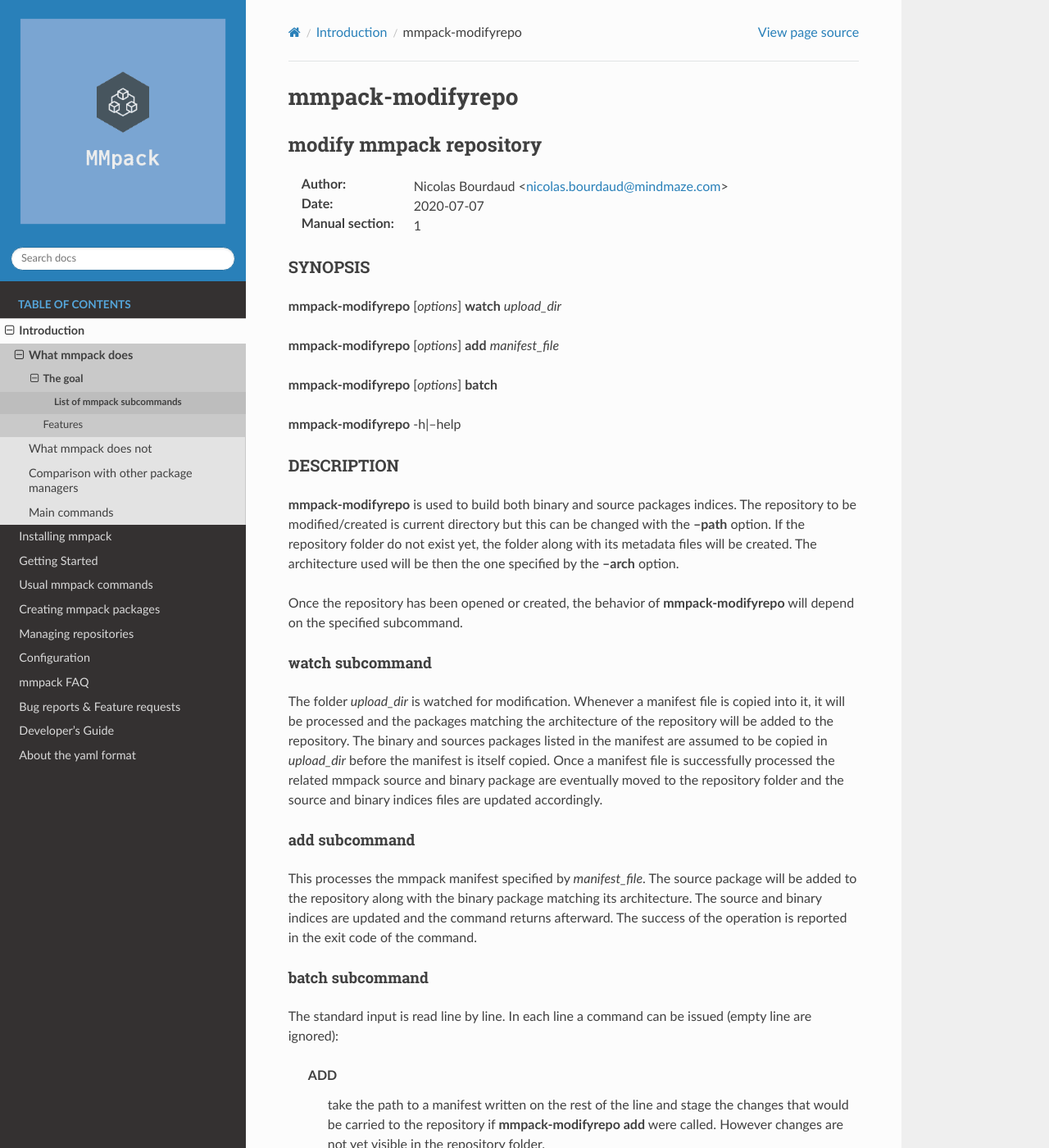
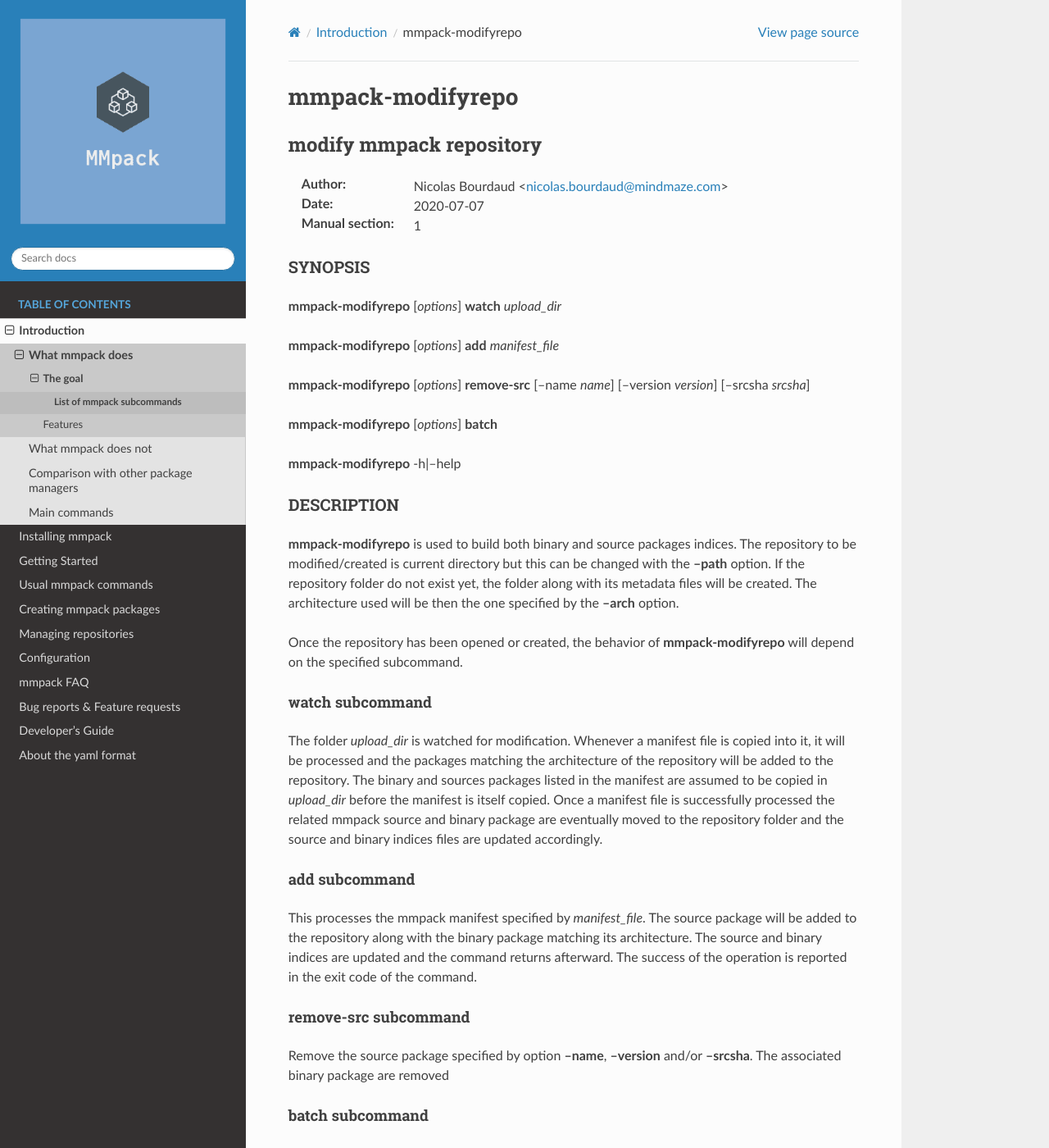
Before and after one commit to mmlabs-mindmaze/mmpack, a Sphinx documentation site: the page built from docs/man/1/mmpack-modifyrepo.rst, in a window 1280 px wide and 1400 px high. Shown: the whole window at 82% size. Built offline with Sphinx 7.4.7 and the Read the Docs theme 2.0.0, drawn with Linux system fonts in a browser that asks for light colours.

Commit message:
repository: add remove-src command to mmpack-modifyrepo
Change-Id: I1a82faff64a4b565deb680ea2022fb89432d8ac0

```diff
--- a/docs/man/1/mmpack-modifyrepo.rst
+++ b/docs/man/1/mmpack-modifyrepo.rst
@@ -15,6 +15,8 @@
 **mmpack-modifyrepo** [*options*] **watch** *upload_dir*
 
 **mmpack-modifyrepo** [*options*] **add** *manifest_file*
+
+**mmpack-modifyrepo** [*options*] **remove-src** [--name *name*] [--version *version*] [--srcsha *srcsha*]
 
 **mmpack-modifyrepo** [*options*] **batch**
 
@@ -50,6 +52,11 @@
 its architecture. The source and binary indices are updated and the command
 returns afterward. The success of the operation is reported in the exit code of
 the command.
+
+remove-src subcommand
+---------------------
+Remove the source package specified by option **--name**, **--version** and/or
+**--srcsha**. The associated binary package are removed
 
 batch subcommand
 ----------------
```
Also changed, not shown: 2 other files.
